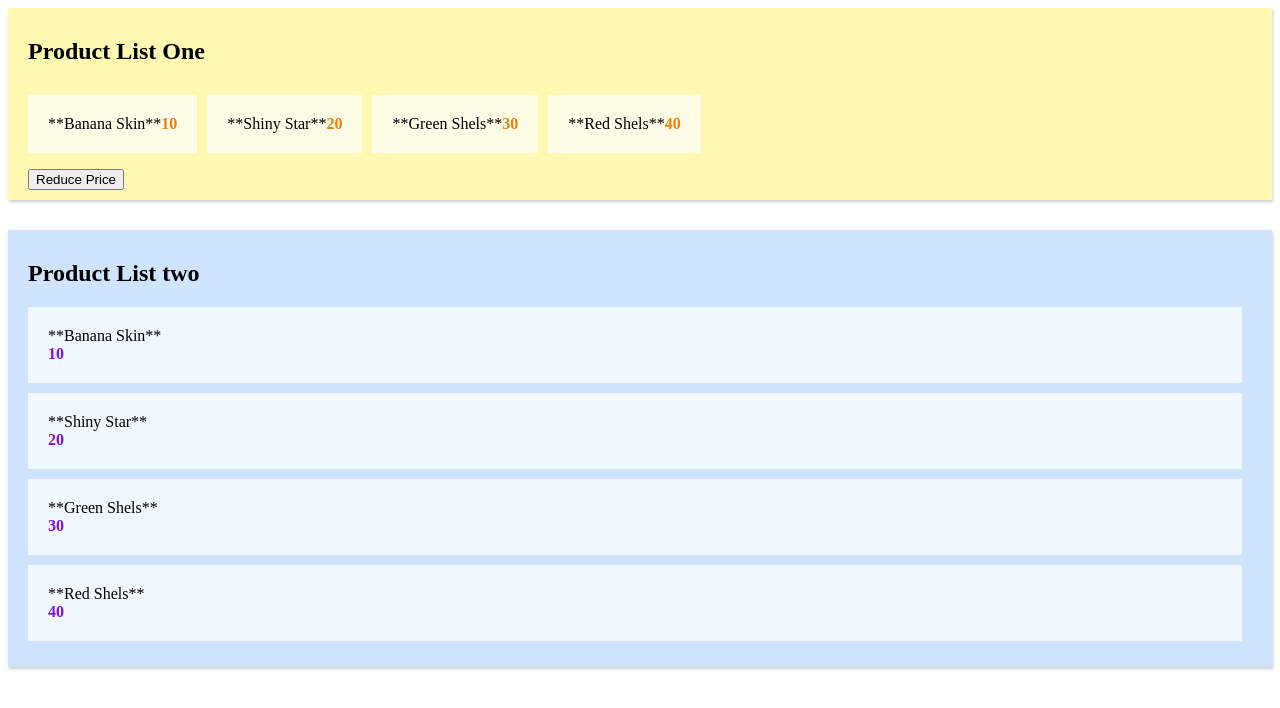
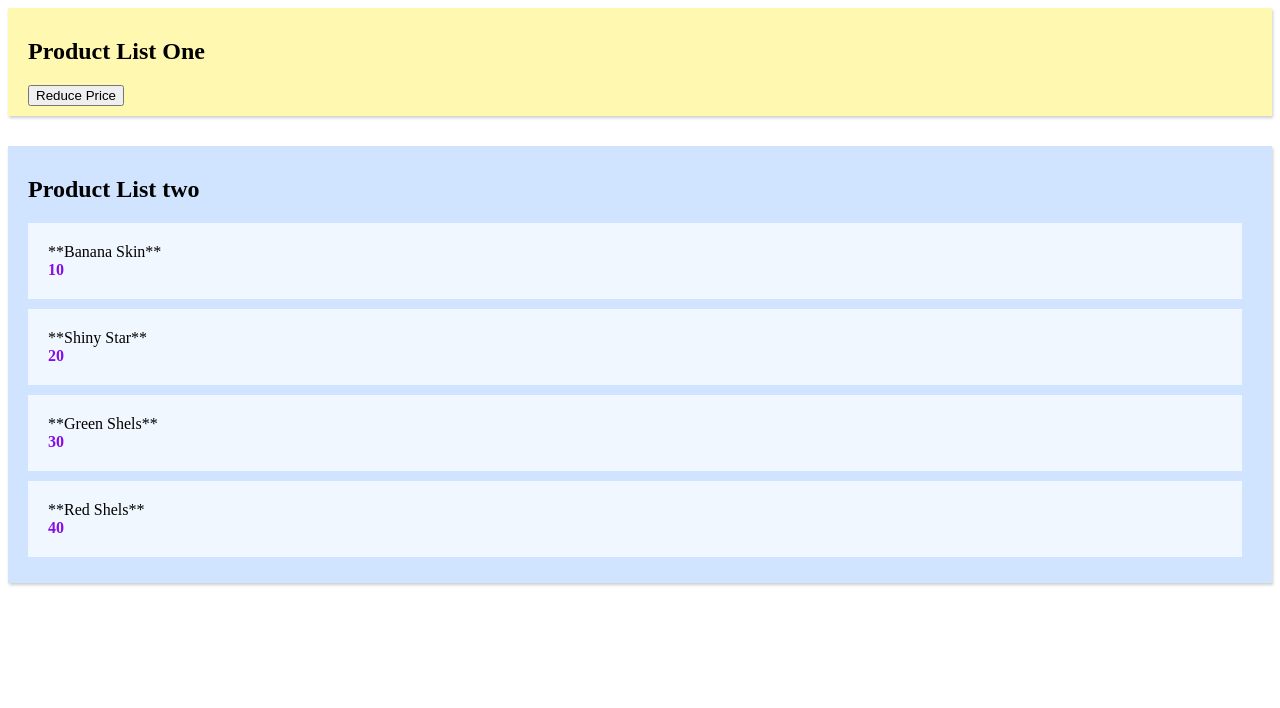
Before and after one commit to ChamkhiAnas/VueAuthentificationsWithJwt, a Vue app: page / in a window 1280 px wide. Shown: the top 708 px of the page. Built offline with nearby package versions, Linux system fonts and the light colour scheme.

Commit message:
FinalOne

```diff
--- a/src/components/ProductListOne.vue
+++ b/src/components/ProductListOne.vue
@@ -22,11 +22,11 @@
       products(){
         return this.$store.state.products;
       },
-      saleProducts(){
-      return this.$store.getters.saleProducts
-      }
+
+
     },
     methods:{
+
       reducePrice:function(amount){
         // this.$store.state.products.forEach(product=>{
         //   product.price-=1
```
